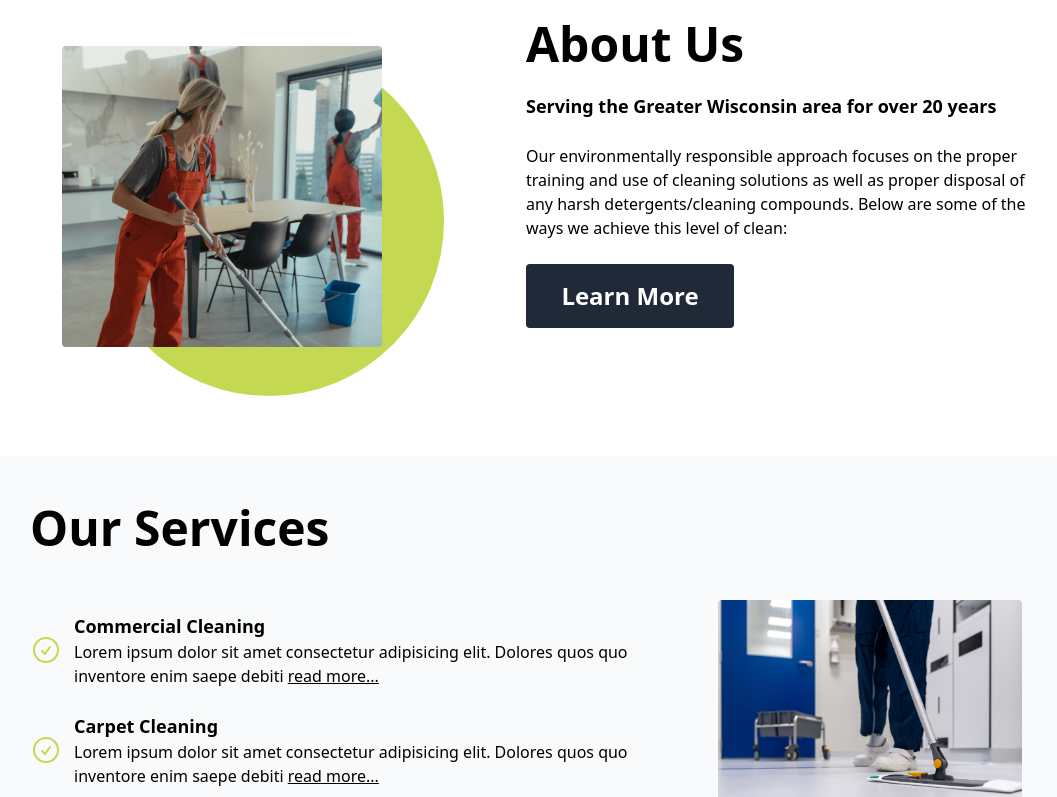
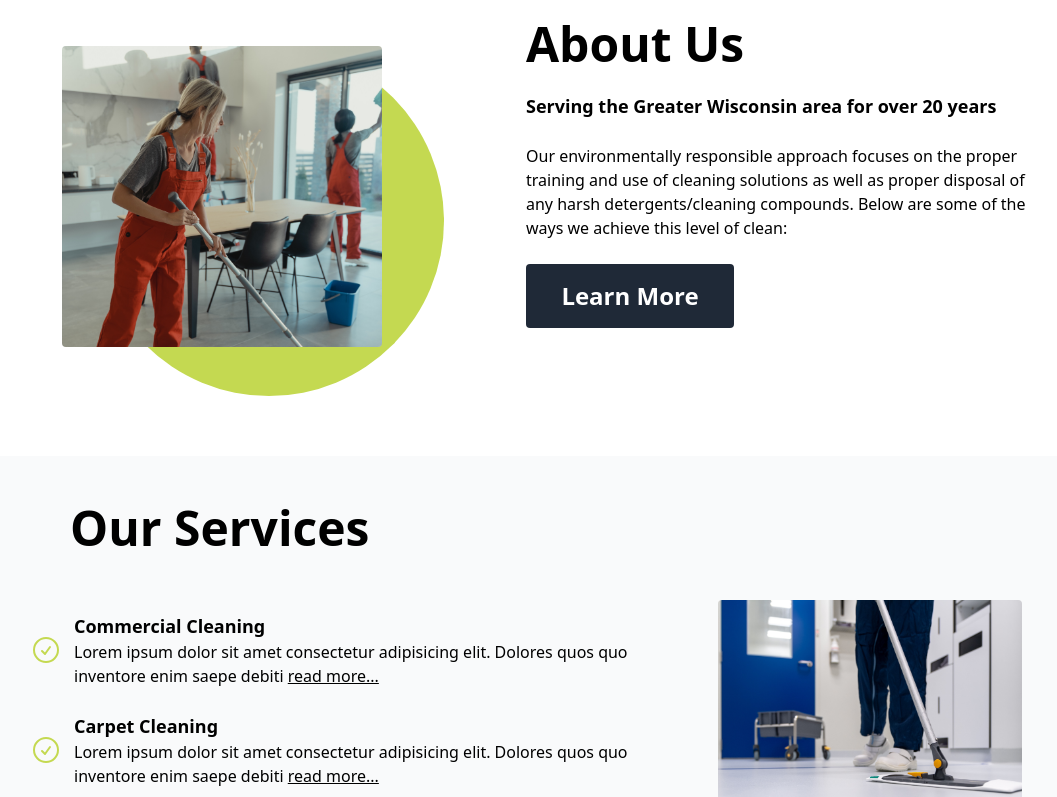
Before and after one commit to Clean-Choice-Website/clean-choice, a React (Vite) app: page / in a window 1280 px wide. Shown: the part 800-1597 px from the top of the page, without its empty margins (114-1171 px from the left). Built offline with nearby package versions, Linux system fonts and the light colour scheme.

Commit message:
Adjust picture size in medium

```diff
--- a/src/Homepage/HomePageServices.jsx
+++ b/src/Homepage/HomePageServices.jsx
@@ -6,8 +6,8 @@ const HomePageServices = () => {
   return (
     <section className=" bg-gray-50">
       <div className="mx-auto max-w-6xl">
-        <div className="mx-4 max-w-5xl md:mx-20">
-          <h3 className="py-12 text-center text-5xl font-bold md:text-left">
+        <div className="mx-4 max-w-5xl md:ml-8 lg:mx-20">
+          <h3 className="py-12 text-center text-5xl font-bold md:ml-10 md:text-left">
             Our Services
           </h3>
           <div className="flex items-center gap-20">
```
